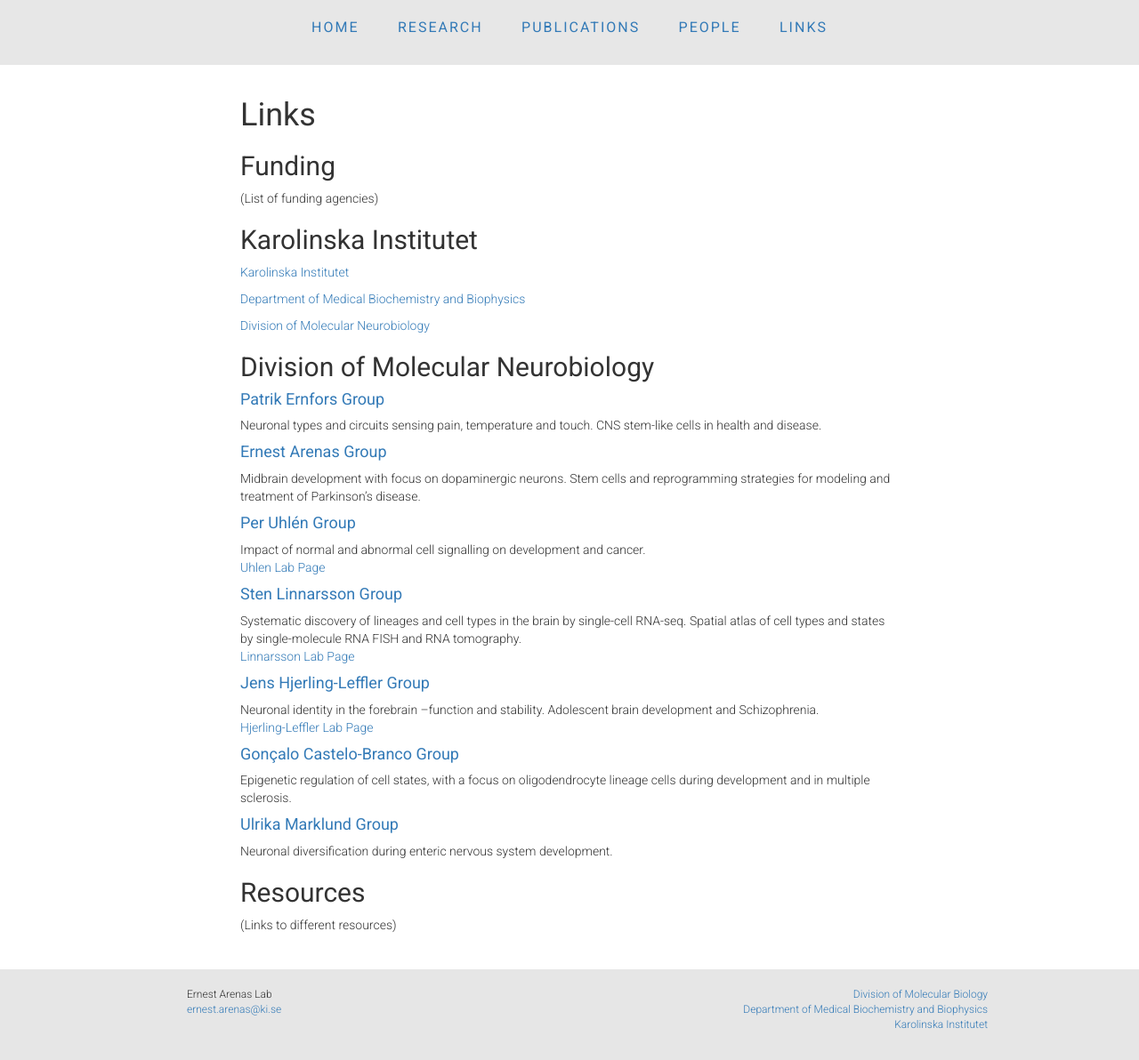
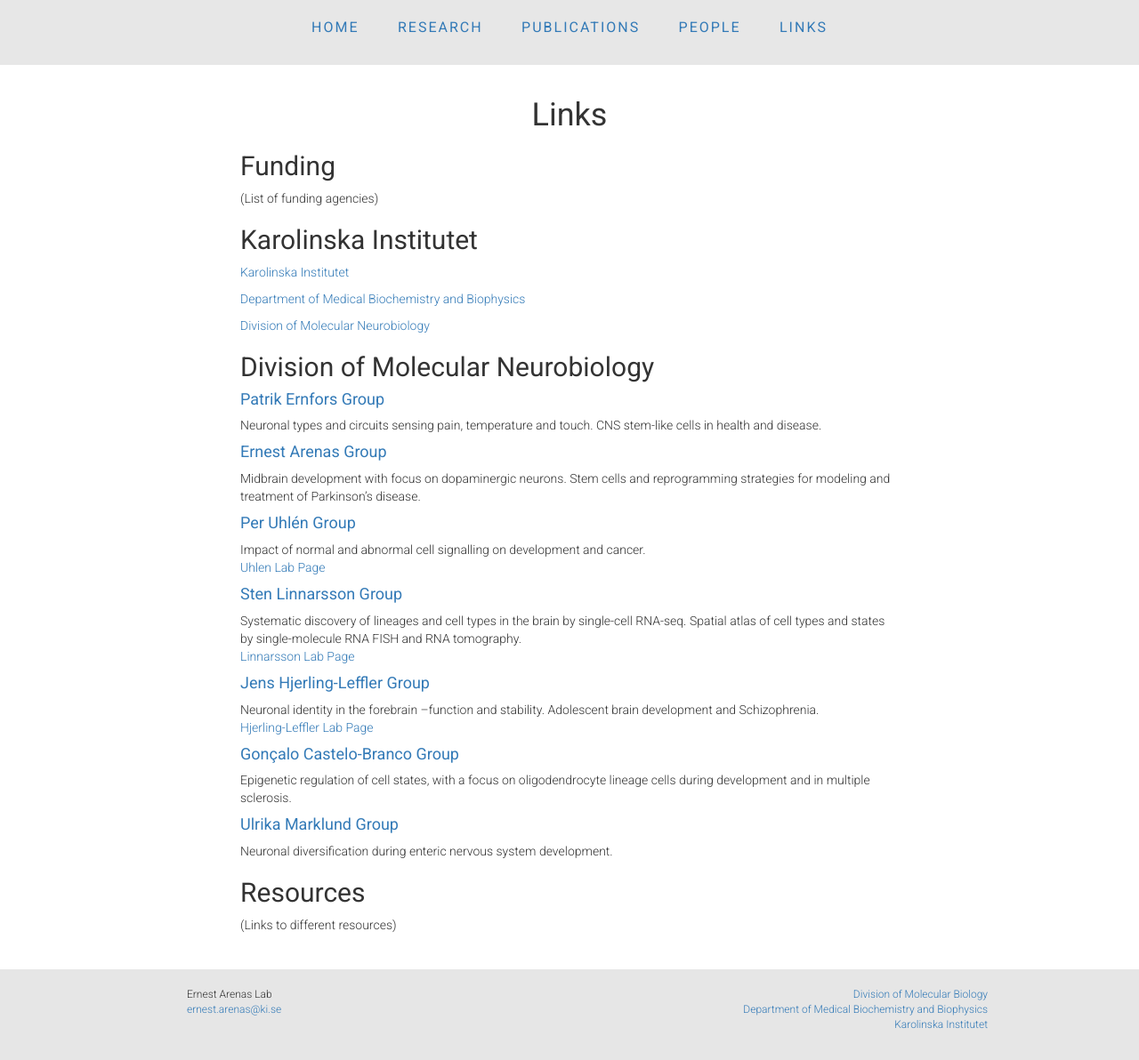
Before and after one commit to ArenasLab/arenaslab.github.io, a Jekyll site: the page links/index.html, which Jekyll copies as it is, in a window 1280 px wide and 1192 px high. Shown: the whole window at 89% size. Built offline with Jekyll 4.4.1, drawn with Linux system fonts in a browser that asks for light colours.

Commit message:
Update index.html

```diff
--- a/links/index.html
+++ b/links/index.html
@@ -28,7 +28,7 @@
     <div class="post">
   <div class="members">
     <p>&nbsp;<p>
-    <h1>Links</h1>
+    <h1 align="center">Links</h1>
       <h2>Funding</h2>
         <p>(List of funding agencies)<p>
       <h2>Karolinska Institutet</h2>
```
